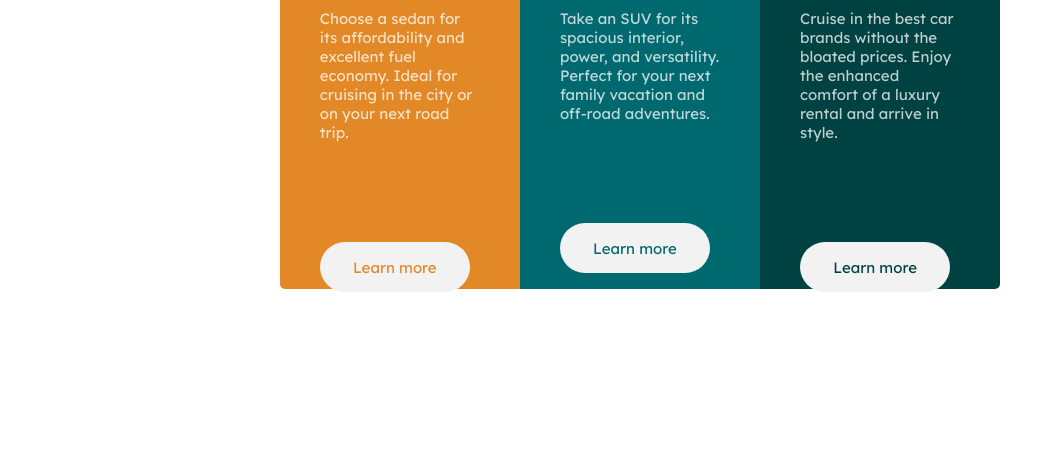
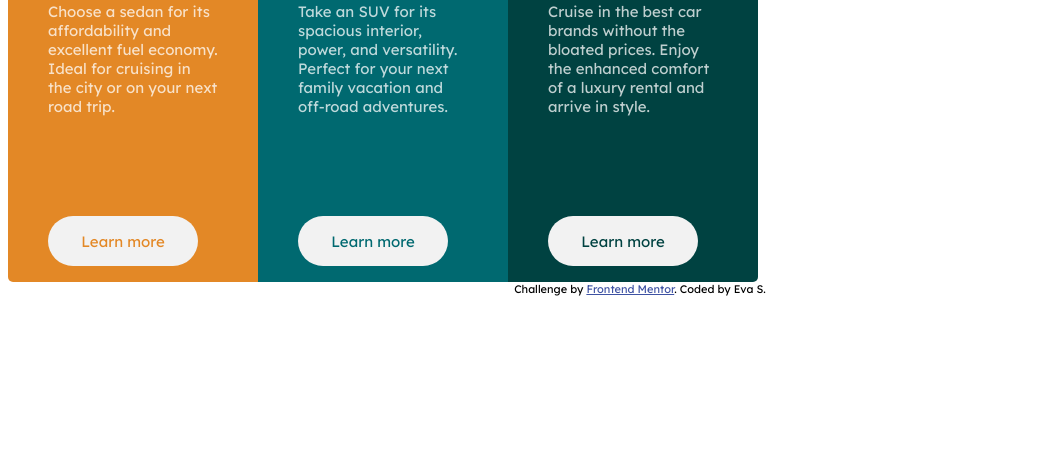
Before and after one commit to evasa2024/3-column-preview-card-component, a plain HTML site: page index.html in a window 1280 px wide. Shown: the part 342-800 px from the top of the page, without its empty margins (0-1055 px from the left). Drawn offline with Linux system fonts and the light colour scheme.

Commit message:
version avec float

```diff
--- a/index.html
+++ b/index.html
@@ -16,36 +16,45 @@
 </head>
 <body>
 
-  <div id="Sedans">
+  <div class="container">
+
+  <div class="clearfix">
+
+  <div class="car Sedans">
     <img src="images/icon-sedans.svg" alt="icon-sedans">
     <h1>SEDANS</h1>
     <p>Choose a sedan for its affordability and excellent fuel economy. Ideal for cruising in the city or on your next road trip.</p>
     <button class="buttonSedans">Learn more</button>
   </div>
 
-  <div id="SUVs">
+  <div class="car SUVs">
     <img src="images/icon-suvs.svg" alt="icon-suvs">
     <h1>SUVS</h1>
     <p>Take an SUV for its spacious interior, power, and versatility. Perfect for your next family vacation and off-road adventures.</p>
     <button class="buttonSUVs">Learn more</button>
   </div>
 
-  <div id="Luxury">
+  <div class="car Luxury">
     <img src="images/icon-luxury.svg" alt="icon-luxury">
     <h1>LUXURY</h1>
     <p>Cruise in the best car brands without the bloated prices. Enjoy the enhanced comfort of a luxury rental and arrive in style.</p>
     <button class="buttonLuxury">Learn more</button>
   </div>
 
-  <!--
+  </div>
+
+
   <div class="attribution">
     Challenge by <a href="https://www.frontendmentor.io?ref=challenge" target="_blank">Frontend Mentor</a>.
     Coded by Eva S.
   </div>
-  -->
+
+</div>
+
 </body>
 </html>
 
 <!--
   Le rendre responsive : les div en dessous des autres si écran trop petit
+  Sur GitHub : il y a une barre de scroll
 -->
--- a/style.css
+++ b/style.css
@@ -8,29 +8,42 @@ body{
     align-items: center;
 }
 
+* {
+    box-sizing: border-box;
+}
+
+
 img{
     margin:50px 40px 0px 40px;
 }
 
-div{
+.car{
     float: left;
     width:19%;
+    min-width: 250px;/*Ne déborde pas des div quand on change la taille de l'écran*/
     height:470px;
 }
-#Sedans{
+
+.Sedans{
     background:hsl(31, 77%, 52%);
     border-top-left-radius: 5px;
     border-bottom-left-radius: 5px;
 }
 
-#SUVs{
+.SUVs{
     background:hsl(184, 100%, 22%);
 }
 
-#Luxury{
+.Luxury{
     background:hsl(179, 100%, 13%);
     border-top-right-radius: 5px;
     border-bottom-right-radius: 5px;
+}
+
+.clearfix::after {
+    content: "";
+    clear: both;
+    display: table;
 }
 
 h1{
@@ -77,10 +90,11 @@ button:hover{
 }
 
 
+
+
 .attribution {
-    font-size: 11px; text-align: center;
-    margin:auto
+    font-size: 11px;
+    text-align: center;
+    /*margin:auto;*/
 }
-.attribution a {
-    color: hsl(228, 45%, 44%);
-}
+.attribution a {color: hsl(228, 45%, 44%); }
```
